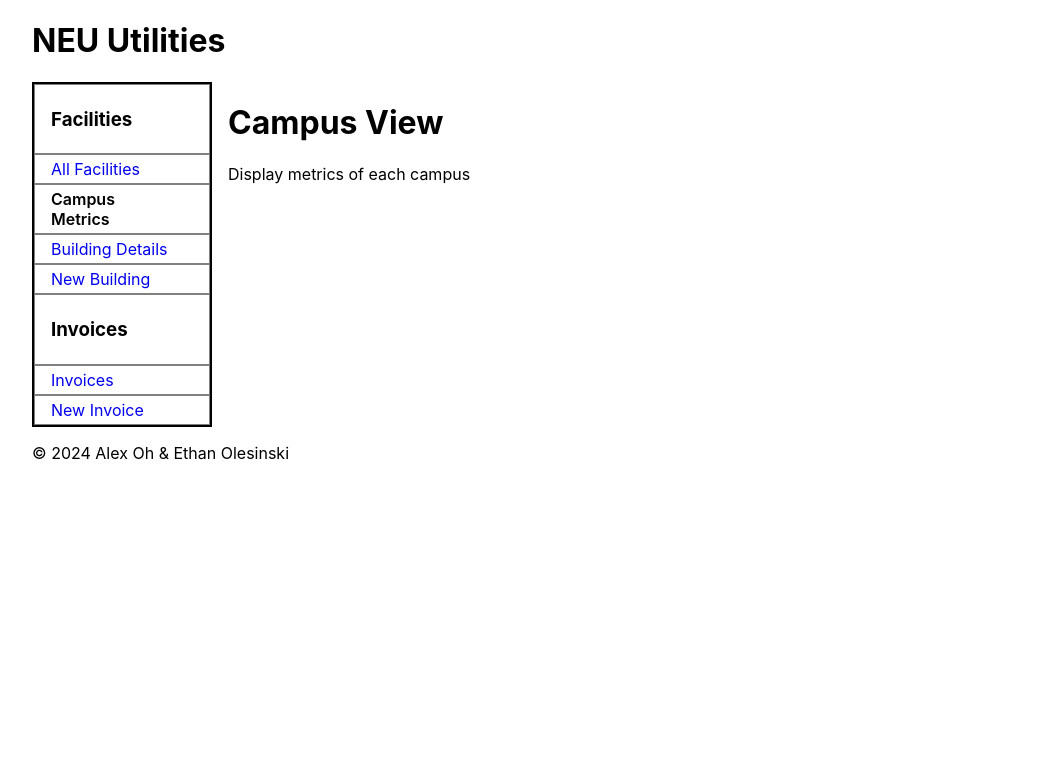
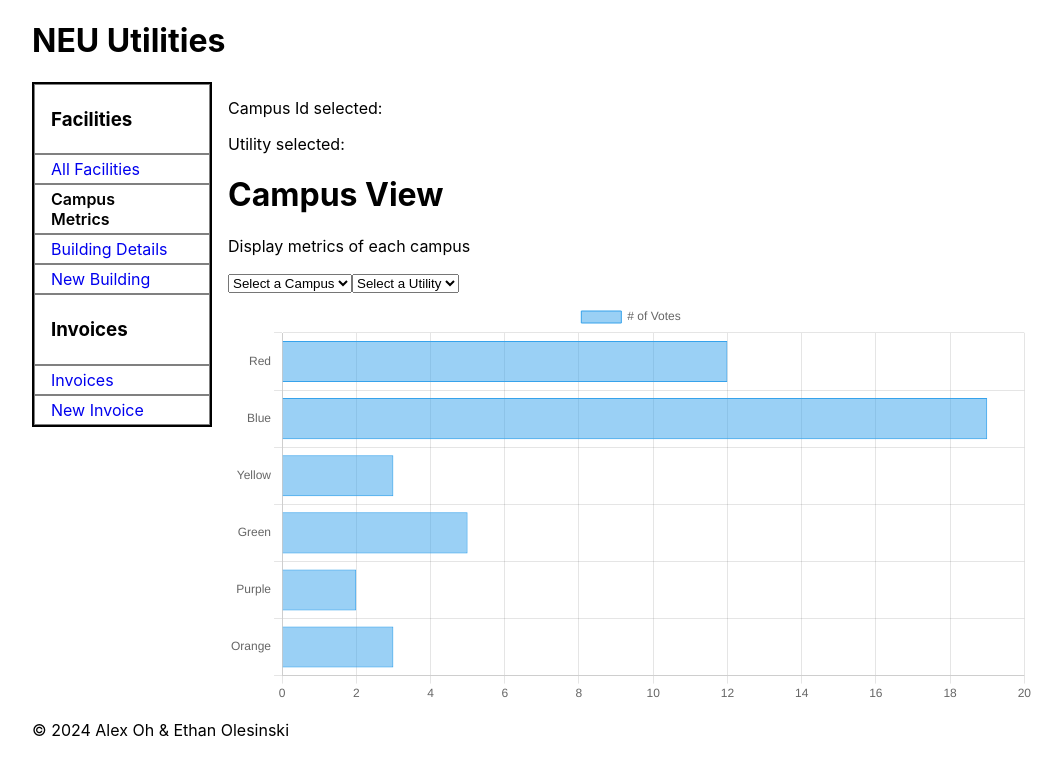
Before and after one commit to alex-oh/neu-utilities, a React (Create React App) app in the folder site/: page /#/campus in a window 1280 px wide. Shown: the top 774 px of the page, without its empty margins (32-1094 px from the left). Built offline with nearby package versions, Linux system fonts and the light colour scheme.

Commit message:
Set up framework for campusView page

```diff
--- a/site/src/Dashboard.js
+++ b/site/src/Dashboard.js
@@ -1,5 +1,5 @@
 import { Routes, Route, Navigate } from "react-router";
-import "./home.css";
+import "./dashboard.css";
 import Sidebar from "./components/Sidebar";
 import BuildingView from "./components/BuildingView";
 import BuildingAdd from "./components/BuildingAdd";
--- a/site/src/components/AllFacilities.js
+++ b/site/src/components/AllFacilities.js
@@ -39,9 +39,6 @@ function AllFacilities() {
                 type? Graph displays usage of water or electricity or gas at one
                 time
             </p>
-            <div className="chartContainer">
-                <canvas id="chartContainer"></canvas>
-            </div>
         </div>
     );
 }
--- a/site/src/components/CampusView.js
+++ b/site/src/components/CampusView.js
@@ -1,8 +1,96 @@
+import { useEffect, useState } from "react";
+import { Chart } from "chart.js";
+
+const campusDefault = [
+    { name: "Boston", id: 1 },
+    { name: "Vancouver", id: 2 },
+    { name: "Silicon Valley", id: 3 },
+    { name: "Portland", id: 4 },
+];
+const buildingsDefault = [
+    { building_name: "ISEC", building_id: 1 },
+    { building_name: "EXP", building_id: 2 },
+];
+const utilitiesList = ["water", "electricity", "heating"];
+
 function CampusView() {
+    const [campusList, setCampusList] = useState(campusDefault);
+    const [buildings, setBuildings] = useState(buildingsDefault);
+    const [campus, setCampus] = useState(null); // current campus selected
+    const [utility, setUtility] = useState(null);
+    // TODO:
+    // get list of campuses
+    // list of buildings for the campus
+
+    // populate chart with data
+    useEffect(() => {
+        const ctx = document.getElementById("chartContainer");
+        const chart = new Chart(ctx, {
+            type: "bar",
+            data: {
+                labels: ["Red", "Blue", "Yellow", "Green", "Purple", "Orange"],
+                datasets: [
+                    {
+                        label: "# of Votes",
+                        data: [12, 19, 3, 5, 2, 3],
+                        borderWidth: 1,
+                    },
+                ],
+            },
+            options: {
+                scales: {
+                    y: {
+                        beginAtZero: true,
+                    },
+                },
+                indexAxis: "y",
+            },
+        });
+        return () => {
+            chart.destroy();
+        };
+    }, [buildings]);
+
+    // updates the selected campus
+    const campusSelectChange = () => {
+        const newCampus = document.getElementById("campusDropdown").value;
+        setCampus(newCampus);
+    };
+    const utilitySelectChange = () => {
+        const newUtilitySelection =
+            document.getElementById("utilityDropdown").value;
+        setUtility(newUtilitySelection);
+    };
+
     return (
         <div>
+            <p>Campus Id selected: {campus}</p>
+            <p>Utility selected: {utility}</p>
             <h1>Campus View</h1>
             <p>Display metrics of each campus</p>
+            <div>
+                <select id="campusDropdown" onChange={campusSelectChange}>
+                    <option value="">Select a Campus</option>
+                    {campusList.map((c) => (
+                        <option key={c.id} value={c.id}>
+                            {c.name}
+                        </option>
+                    ))}
+                </select>
+
+                <select id="utilityDropdown" onChange={utilitySelectChange}>
+                    <option value="">Select a Utility</option>
+                    {utilitiesList.map((utility, index) => (
+                        <option key={index} value={utility}>
+                            {utility}
+                        </option>
+                    ))}
+                </select>
+            </div>
+
+            <div className="chartContainer">
+                <canvas id="chartContainer"></canvas>
+            </div>
         </div>
     );
 }
--- a/site/src/home.css
+++ b/site/src/dashboard.css
@@ -6,5 +6,5 @@
 
 .dashboard-content {
     margin: 0rem 1rem;
-    max-width: 70%;
+    width: 70%;
 }
```
